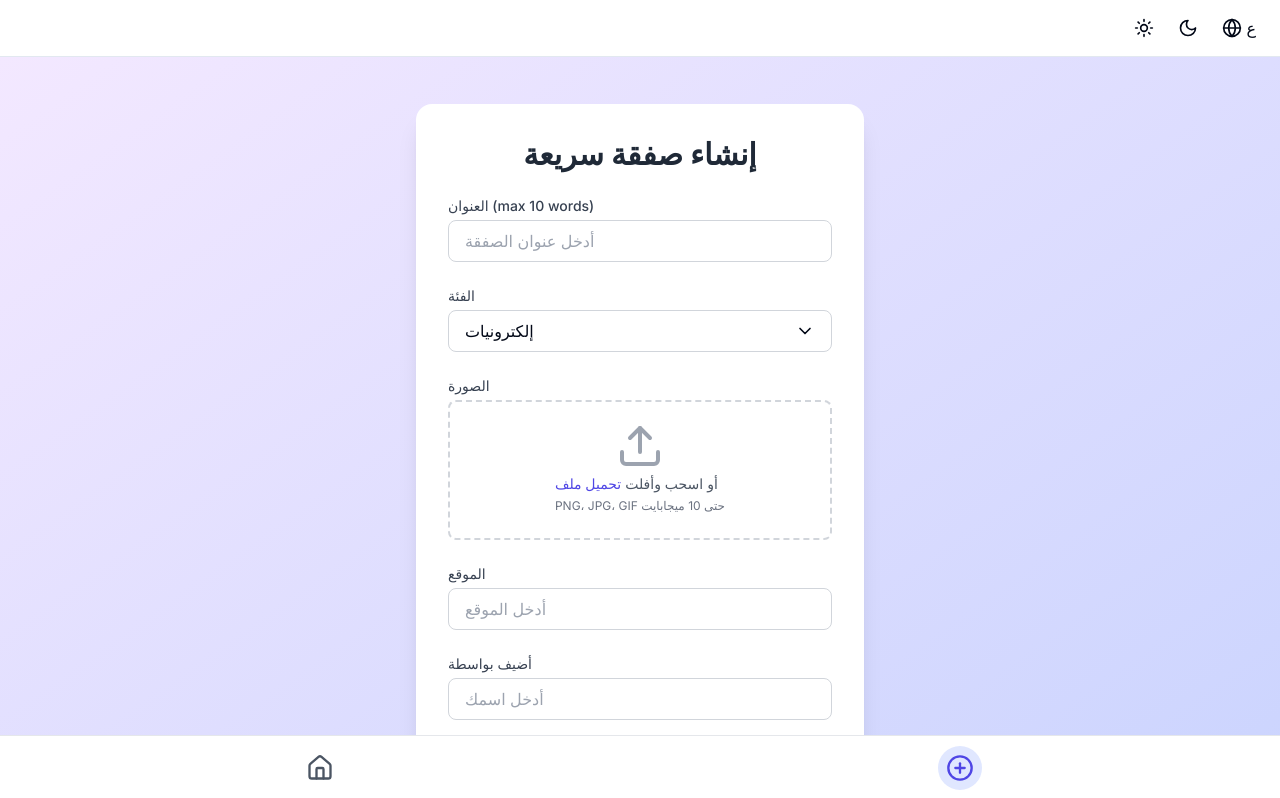
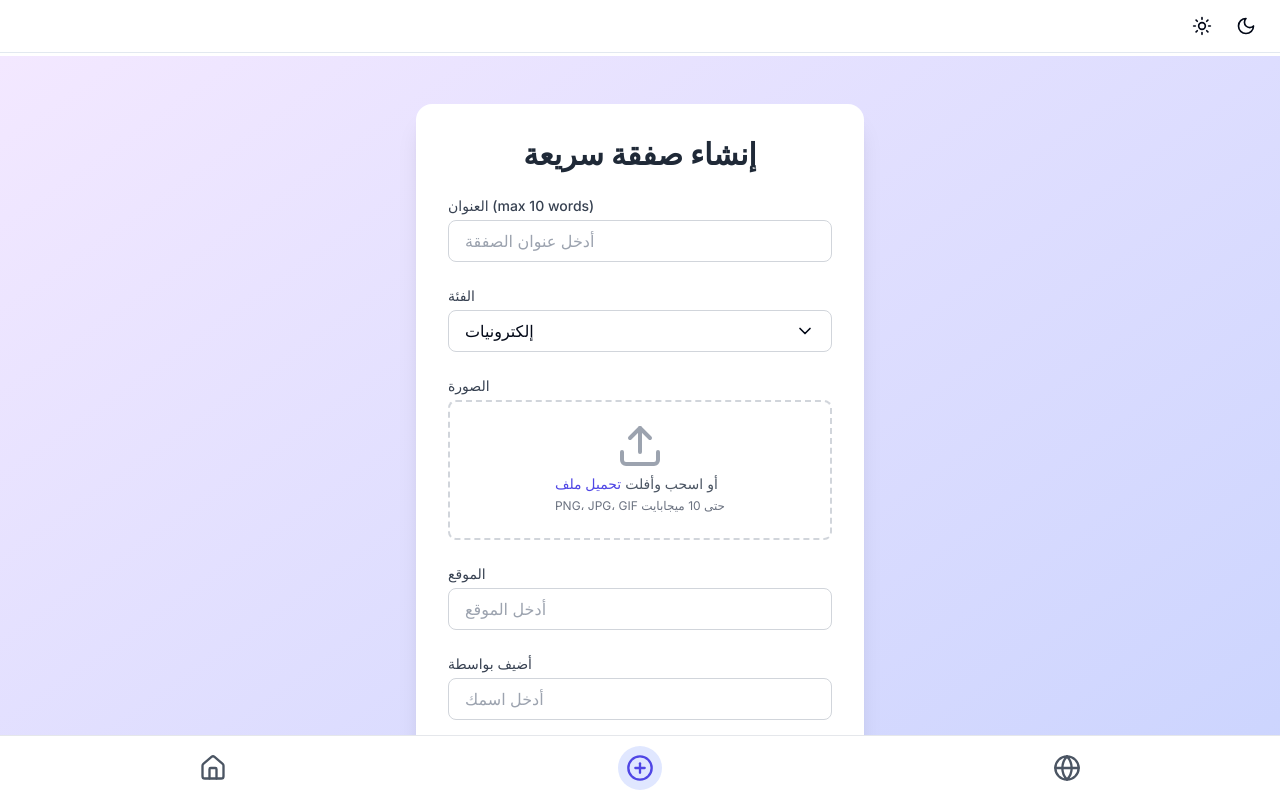
Before and after one commit to dhyabi2/flashdeal-collective, a React (Vite) app: page /upload in a window 1280 px wide. Shown: the top 798 px of the page. Built offline with nearby package versions, Linux system fonts and the light colour scheme.

Commit message:
Move Language Switch to Bottom Nav
Relocated the language switch icon from the top navigation to the bottom navigation for improved accessibility and user experience.
[skip gpt_engineer]

```diff
--- a/src/components/BottomNav.jsx
+++ b/src/components/BottomNav.jsx
@@ -1,9 +1,11 @@
 import React from 'react';
 import { Link, useLocation } from 'react-router-dom';
-import { Home, PlusCircle } from 'lucide-react';
+import { Home, PlusCircle, Globe } from 'lucide-react';
+import { useLanguage } from '../contexts/LanguageContext';
 
 const BottomNav = () => {
   const location = useLocation();
+  const { language, toggleLanguage } = useLanguage();
 
   const navItems = [
     { path: '/', icon: Home, label: 'Home' },
@@ -26,6 +28,14 @@ const BottomNav = () => {
             <Icon size={28} />
           </Link>
         ))}
+        <button
+          onClick={toggleLanguage}
+          className="p-2 rounded-full text-gray-600 dark:text-gray-400 hover:bg-gray-100 dark:hover:bg-gray-700 transition-colors duration-200"
+          aria-label="Toggle language"
+        >
+          <Globe size={28} />
+          <span className="sr-only">{language === 'ar' ? 'ع' : 'EN'}</span>
+        </button>
       </div>
     </nav>
   );
--- a/src/components/TopNav.jsx
+++ b/src/components/TopNav.jsx
@@ -1,11 +1,9 @@
 import React from 'react';
-import { Sun, Moon, Globe } from 'lucide-react';
+import { Sun, Moon } from 'lucide-react';
 import { useTheme } from 'next-themes';
-import { useLanguage } from '../contexts/LanguageContext';
 
 const TopNav = () => {
   const { theme, setTheme } = useTheme();
-  const { language, toggleLanguage } = useLanguage();
 
   return (
     <nav className="fixed top-0 left-0 right-0 bg-background border-b border-border z-10">
@@ -25,14 +23,6 @@ const TopNav = () => {
           >
             <Moon size={20} />
           </button>
-          <button
-            onClick={toggleLanguage}
-            className="p-2 rounded-full hover:bg-gray-200 dark:hover:bg-gray-700 flex items-center"
-            aria-label="Toggle language"
-          >
-            <Globe size={20} />
-            <span className="ml-1">{language === 'ar' ? 'ع' : 'EN'}</span>
-          </button>
         </div>
       </div>
     </nav>
```
